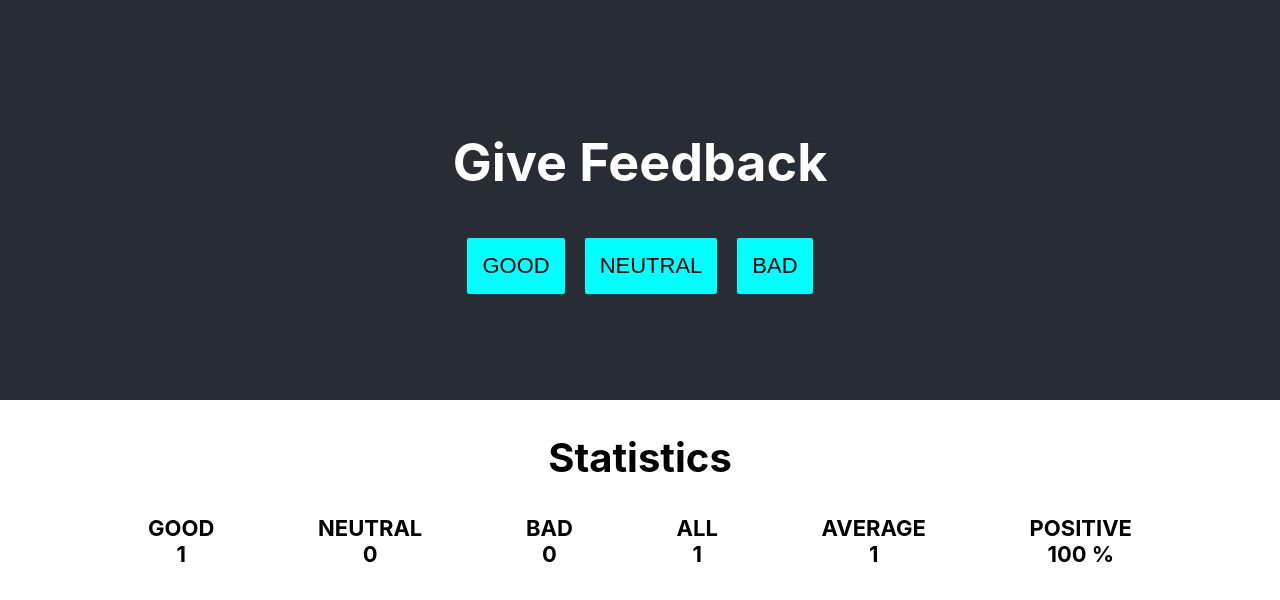
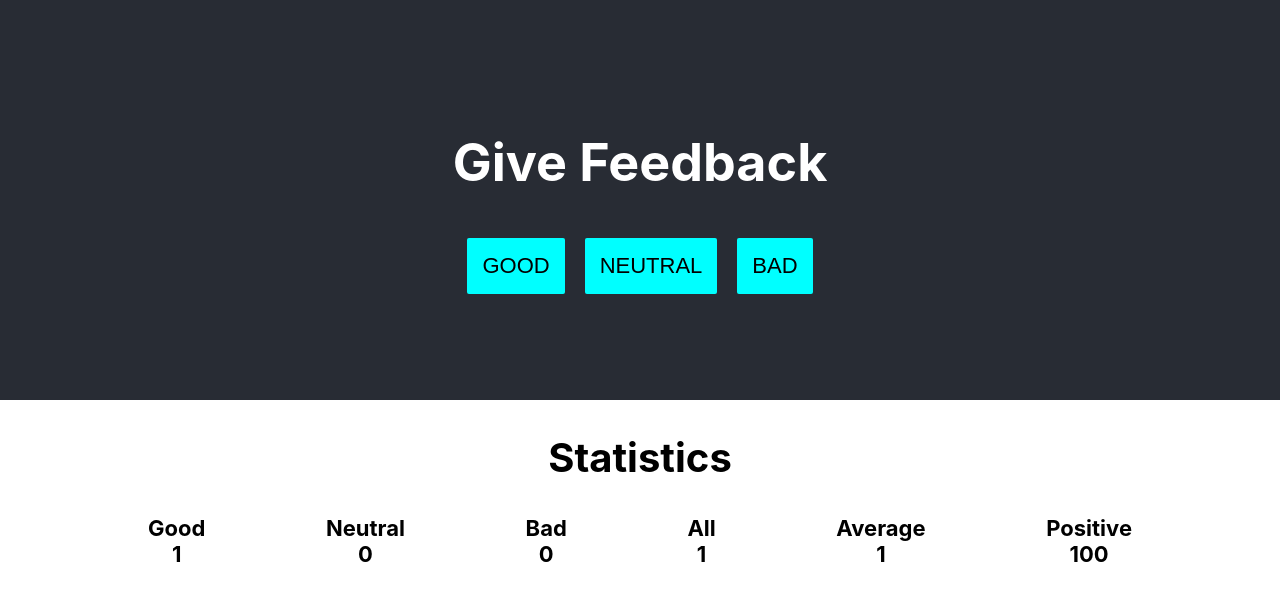
Before and after one commit to TBT50/FSopen, a React (Create React App) app: page / in a window 1280 px wide. Both pictures are taken after a click on the button "GOOD". Shown: the top 600 px of the page. Built offline with nearby package versions, Linux system fonts and the light colour scheme.

Commit message:
Refactor <Statistics /> and add <StatisticsItem />

```diff
--- a/src/App.tsx
+++ b/src/App.tsx
@@ -2,6 +2,7 @@ import "./App.css";
 import { useState } from "react";
 
 import { FeedbackButtons } from "./components/FeedbackButtons";
+import { Statistics } from "./components/Statistics";
 
 export const App = () => {
   const [goodFeedback, setGoodFeedback] = useState(0);
@@ -11,17 +12,6 @@ export const App = () => {
   const handleGoodFeedback = () => setGoodFeedback(goodFeedback + 1);
   const handleNeutralFeedback = () => setNeutralFeedback(neutralFeedback + 1);
   const handleBadFeedback = () => setBadFeedback(badFeedback + 1);
-
-  let sum = 0;
-  sum = goodFeedback + neutralFeedback + badFeedback;
-
-  let average = null;
-  let positiveFeedback;
-
-  if (sum !== 0) {
-    average = (goodFeedback + badFeedback * -1) / sum;
-    positiveFeedback = (goodFeedback * 100) / sum;
-  }
 
   return (
     <div className="App">
@@ -34,33 +24,11 @@ export const App = () => {
         />
       </header>
       <main>
-        <h2 className="statistics-header">Statistics</h2>
-        <ul className="statistics-list">
-          <li>
-            <span>GOOD</span>
-            <span>{goodFeedback}</span>
-          </li>
-          <li>
-            <span>NEUTRAL</span>
-            <span>{neutralFeedback}</span>
-          </li>
-          <li>
-            <span>BAD</span>
-            <span>{badFeedback}</span>
-          </li>
-          <li>
-            <span>ALL</span>
-            <span>{sum}</span>
-          </li>
-          <li>
-            <span>AVERAGE</span>
-            <span>{average ? average : 0}</span>
-          </li>
-          <li>
-            <span>POSITIVE</span>
-            <span>{positiveFeedback ? positiveFeedback : 0} %</span>
-          </li>
-        </ul>
+        <Statistics
+          goodFeedback={goodFeedback}
+          neutralFeedback={neutralFeedback}
+          badFeedback={badFeedback}
+        />
       </main>
     </div>
   );
--- /dev/null
+++ b/src/components/Statistics.tsx
@@ -0,0 +1,44 @@
+import { StatisticsItem } from "./StatisticsItem";
+
+interface StatisticsProps {
+  goodFeedback: number;
+  neutralFeedback: number;
+  badFeedback: number;
+}
+
+export const Statistics = ({
+  goodFeedback,
+  neutralFeedback,
+  badFeedback,
+}: StatisticsProps) => {
+  let sum = 0;
+  let average = 0;
+  let positiveFeedback;
+
+  sum = goodFeedback + neutralFeedback + badFeedback;
+
+  if (sum !== 0) {
+    average = (goodFeedback + badFeedback * -1) / sum;
+    positiveFeedback = (goodFeedback * 100) / sum;
+  }
+
+  if (sum === 0)
+    return <h2 className="statistics-header">No feedback given</h2>;
+
+  return (
+    <>
+      <h2 className="statistics-header">Statistics</h2>
+      <ul className="statistics-list">
+        <StatisticsItem label="Good" value={goodFeedback} />
+        <StatisticsItem label="Neutral" value={neutralFeedback} />
+        <StatisticsItem label="Bad" value={badFeedback} />
+        <StatisticsItem label="All" value={sum} />
+        <StatisticsItem label="Average" value={average ? average : 0} />
+        <StatisticsItem
+          label="Positive"
+          value={positiveFeedback ? positiveFeedback : 0}
+        />
+      </ul>
+    </>
+  );
+};
--- /dev/null
+++ b/src/components/StatisticsItem.tsx
@@ -0,0 +1,13 @@
+interface StatisticsItemProps {
+  label: string;
+  value: number;
+}
+
+export const StatisticsItem = ({ label, value }: StatisticsItemProps) => {
+  return (
+    <li>
+      <span>{label}</span>
+      <span>{value}</span>
+    </li>
+  );
+};
```
